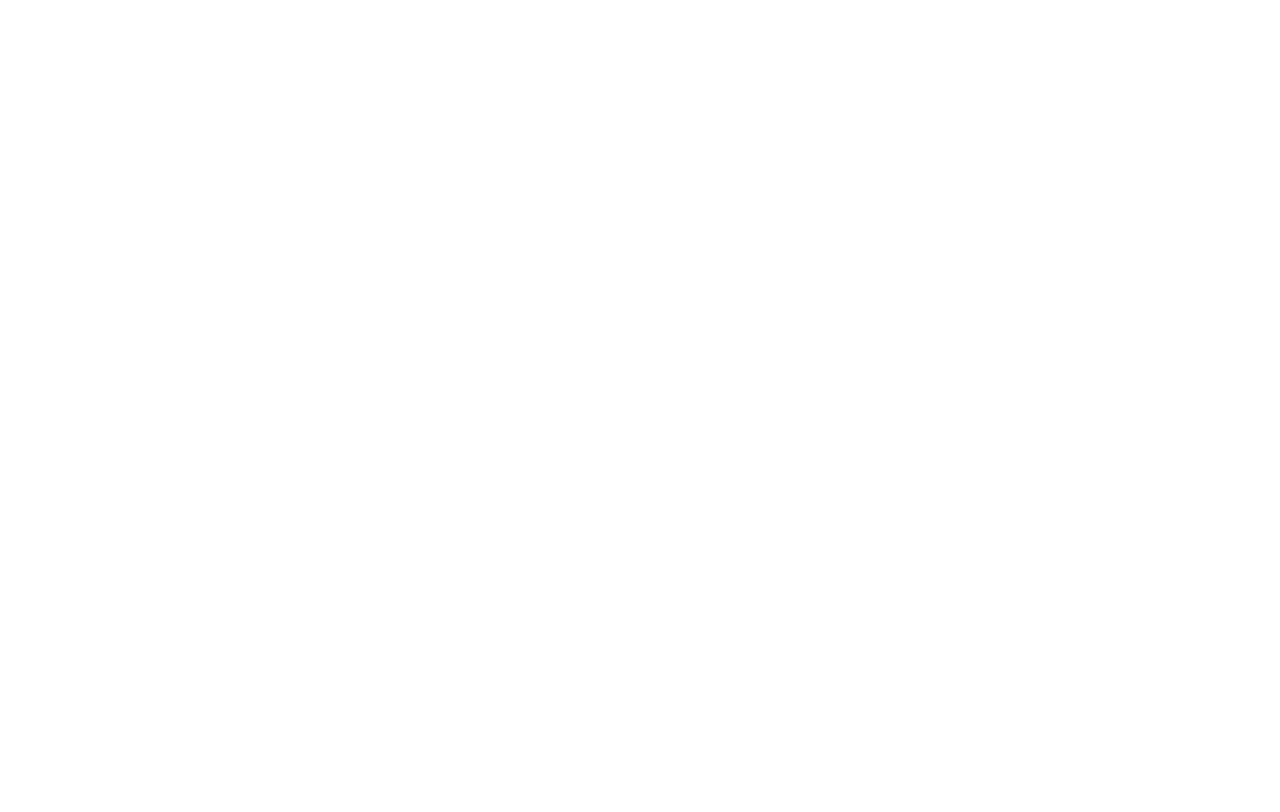
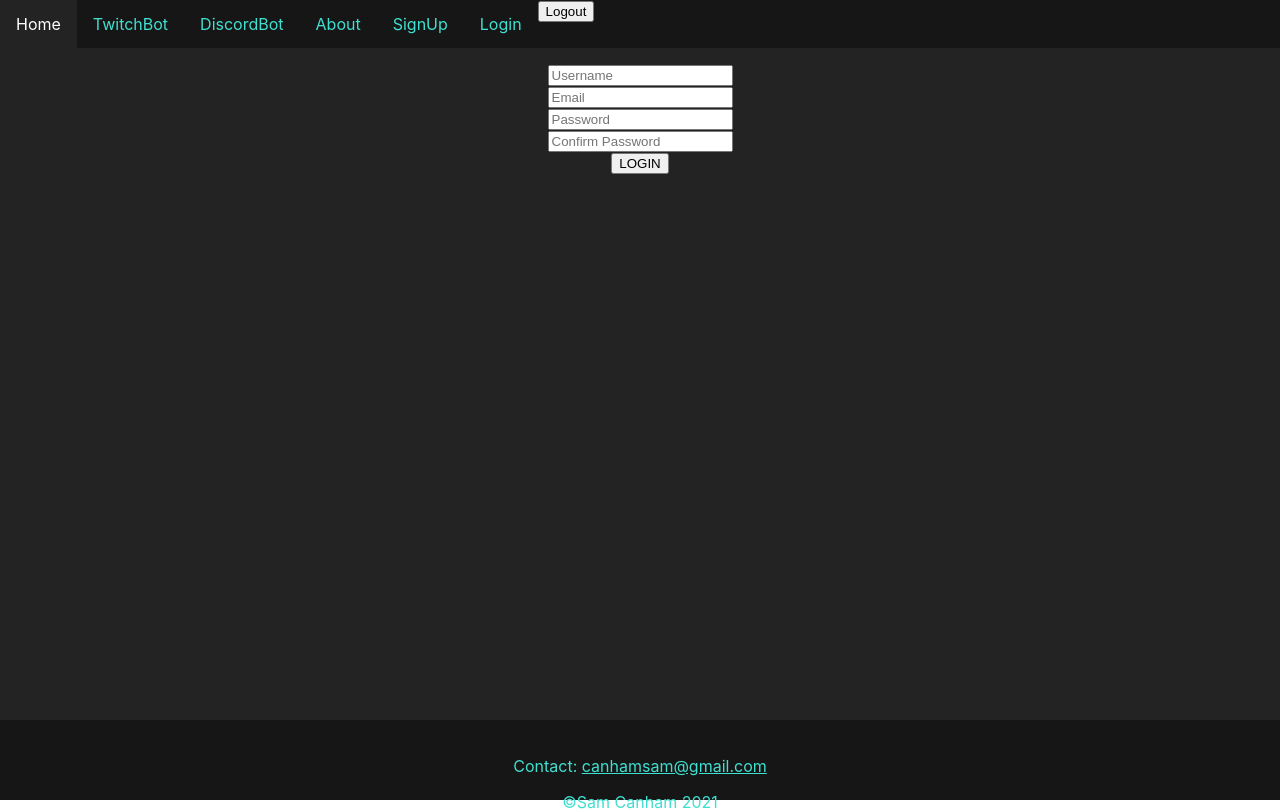
Before and after one commit to sambobsambob/SambotWebApp-UI, a React (Create React App) app: page /SignUp in a window 1280 px wide. Built offline with nearby package versions, Linux system fonts and the light colour scheme.

Commit message:
Added sign up page

```diff
--- a/src/App.js
+++ b/src/App.js
@@ -3,6 +3,7 @@
 import withAuth from "./components/Auth/WithAuth.jsx"
 import Home from "./views/Home/Home.jsx"
 import Login from "./views/Login/Login.jsx"
+import SignUp from "./views/SignUp/SignUp.jsx"
 import DiscordBot from "./views/DiscordBot/DiscordBot.jsx"
 
 function App() {
@@ -11,6 +12,7 @@
       <Switch>
         <Route exact path = "/" component = {Home}/>
         <Route exact path = "/Login" component = {Login}/>
+        <Route exact path = "/SignUp" component = {SignUp}/>
         <Route exact path = "/DiscordBot" component = {withAuth(DiscordBot)}/>
         <Route path = "*" componenet = {() => "Error 404, page not found!"}/>
       </Switch>
--- a/src/components/Header/Header.jsx
+++ b/src/components/Header/Header.jsx
@@ -1,14 +1,23 @@
 import React, { PureComponent } from "react";
+import AuthService from "../../components/Auth/Auth.jsx";
 import "./Header.css";
 
 
 class Header extends PureComponent {
 
-    constructor(props) {
-        super(props);
+    constructor() {
+        super();
+        this.auth = new AuthService();
         this.state = {
-            username: "sambobsambob",
+            username: this.auth.getUsername,
         }
+        console.log(this.state.username);
+        this.onLogout = this.onLogout.bind(this);
+    }
+
+    onLogout() {
+        this.auth.logout();
+        this.props.history.replace("/Home");
     }
 
     render() {
@@ -19,11 +28,10 @@
                     <li className="navigate"><a href="TwitchBot">TwitchBot</a></li>
                     <li className="navigate"><a href="DiscordBot">DiscordBot</a></li>
                     <li className="navigate"><a href="about.asp">About</a></li>
-                    <li className="navigate"><a href="Register">Register</a></li>
+                    <li className="navigate"><a href="SignUp">SignUp</a></li>
                     <li className="navigate"><a href="Login">Login</a></li>
-
+                    <button onClick={this.onLogout}>Logout</button>
                 </ul>
-
             </header>
         );
     }
--- a/src/views/Login/Login.jsx
+++ b/src/views/Login/Login.jsx
@@ -19,8 +19,7 @@
     handleChange(event) {
         this.setState({
             [event.target.name]: event.target.value,
-            error: "",
-            errorShown: "none"
+            error: ""
         });
     }
 
--- /dev/null
+++ b/src/views/SignUp/SignUp.jsx
@@ -0,0 +1,90 @@
+import React, {PureComponent} from "react";
+import Header from "../../components/Header/Header.jsx";
+import Footer from "../../components/Footer/Footer.jsx";
+
+class SignUp extends PureComponent {
+
+    constructor() {
+        super();
+        this.state = {
+            error: ""
+        }
+
+        this.handleChange = this.handleChange.bind(this);
+        this.handleFormSubmit = this.handleFormSubmit.bind(this);
+    }
+
+    handleChange(event) {
+        this.setState({
+            [event.target.name]: event.target.value,
+            error: ""
+        });
+    }
+
+    async handleFormSubmit(event) {
+        event.preventDefault();
+        const username = this.state.username;
+        const email = this.state.email;
+        const password = this.state.password;
+        const confirmPassword = this.state.confirmPassword;
+        if (!username || !email || !password) {
+            this.setState({
+                error: "You are missing details!"
+            });
+        } else if (password !== confirmPassword) {
+            this.setState({
+                error: "Passwords do not match!"
+            });
+        } else {
+            try {
+                const requestOptions = {
+                    method: "POST",
+                    headers: {"content-type": "application/json"},
+                    body: JSON.stringify({  username: username,
+                                            email: email,
+                                            password:password})
+                };
+                const fetchResult = fetch("http://localhost:8117/signUp", requestOptions);
+                const response = await fetchResult;
+                if (response.status === 200) {
+                    this.props.history.replace("/Login");
+                } else {
+                    this.setState({
+                        error: "Username or Email already exists"
+                    });
+                }
+            } catch(e) {
+                this.setState({
+                    error: "An unknown error has occured"
+                });
+            }
+        }
+    }
+
+    invalidInfo(error) {
+        this.setState({
+            error: error
+        });
+    }
+
+    render() {
+        return (
+            <div className="parent">
+                <Header/>
+                <div className="body">
+                    <form onSubmit={this.handleFormSubmit}>
+                        <p>{this.state.error}</p>
+                        <input placeholder="Username" name="username" type="text" onChange={this.handleChange}/><br/>
+                        <input placeholder="Email" name="email" type="text" onChange={this.handleChange}/><br/>
+                        <input placeholder="Password" name="password" type="password" onChange={this.handleChange}/><br/>
+                        <input placeholder="Confirm Password" name="confirmPassword" type="password" onChange={this.handleChange}/><br/>
+                        <input id="loginBtn" value="LOGIN" type="submit"/>
+                    </form>
+                </div>
+                <Footer/>
+            </div>
+        )
+    }
+}
+
+export default SignUp;
```
